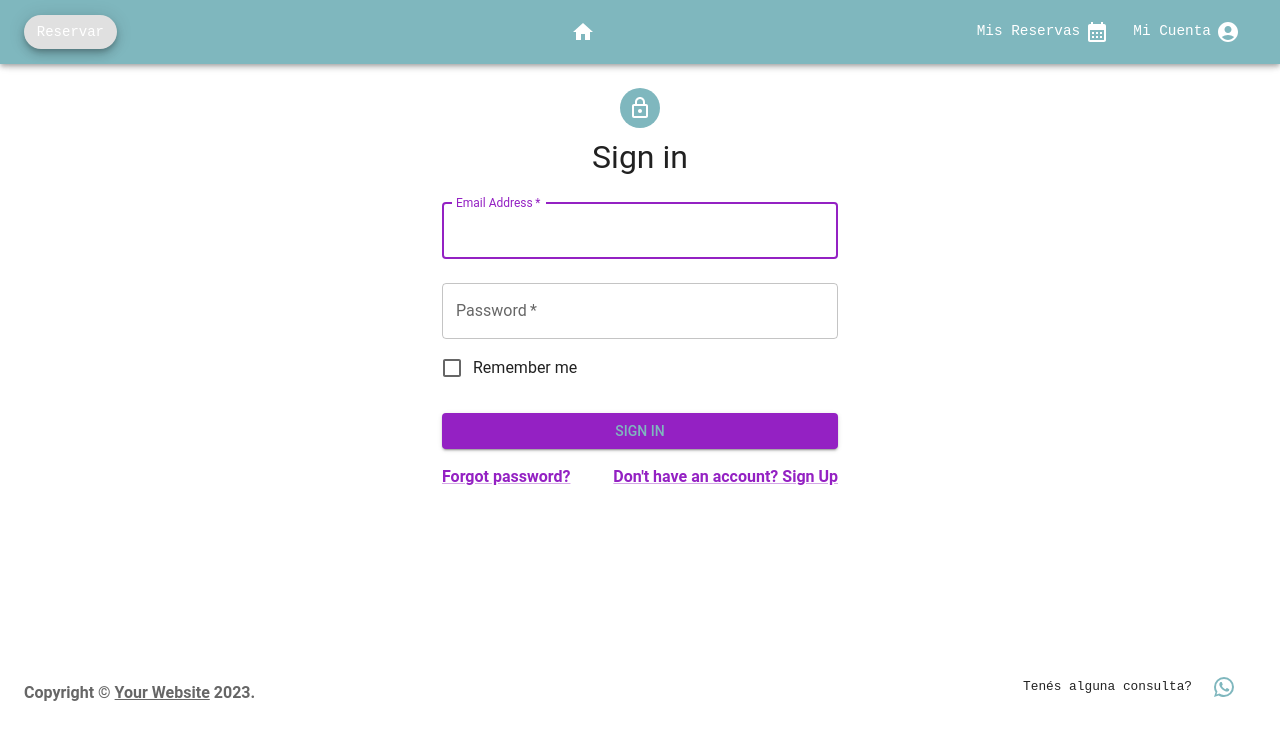
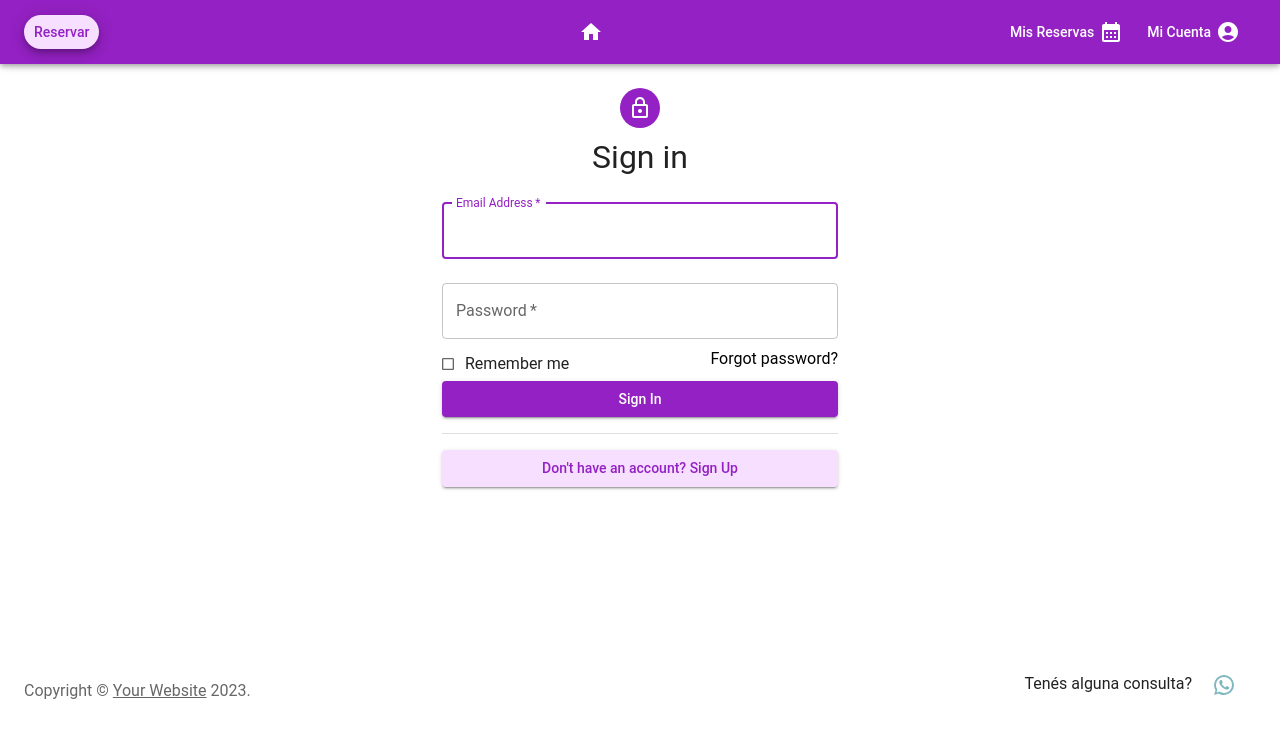
Before and after one commit to javiertrombetta/p5-front-mi-turno, a Next.js app: page /login in a window 1280 px wide. Shown: the top 740 px of the page. Built offline with nearby package versions, Linux system fonts and the light colour scheme.

Commit message:
login&register

```diff
--- a/src/app/reservation/details/page.jsx
+++ b/src/app/reservation/details/page.jsx
@@ -1,9 +1,10 @@
 // pages/reservation/index.js
 import React from "react";
-import Navbar from "../../../components/Navbarzzz";
+import Navbar from "@/commons/Navbar";
 import Thanks from "../../../components/ReservationThanks";
 import ReservationDetails from "../../../components/ReservationDetails";
 import { Box, Card, Container, Divider } from "@mui/material";
+import Footer from "@/commons/Footer";
 
 export default function ReservationPage() {
   return (
@@ -20,6 +21,7 @@ export default function ReservationPage() {
           </Box>
         </Card>
       </Container>
+      <Footer />
     </>
   );
 }
--- a/src/app/reservation/page.jsx
+++ b/src/app/reservation/page.jsx
@@ -1,10 +1,14 @@
 import { Container } from "@mui/material";
 import Checkout from "../../components/Checkout";
+import Navbar from "@/commons/Navbar";
+import Footer from "@/commons/Footer";
 
 const Reservation = () => {
   return (
     <Container maxWidth="lg">
+      <Navbar />
       <Checkout />
+      <Footer />
     </Container>
   );
 };
--- a/src/commons/Footer.jsx
+++ b/src/commons/Footer.jsx
@@ -9,7 +9,7 @@ import { Button } from "@mui/material";
 
 function Copyright() {
   return (
-    <Typography variant="body2" color="text.secondary">
+    <Typography variant="body1" color="text.secondary">
       {"Copyright © "}
       <Link color="inherit" href="https://mui.com/">
         Your Website
@@ -46,13 +46,10 @@ export default function Footer() {
         component="footer"
         sx={{ mt: "auto", display: "flex", marginLeft: "0" }}
       >
-        <Container
-          maxWidth="sm"
-          sx={{ py: 3, fontFamily: "monospace", fontSize: "0.8rem" }}
-        >
+        <Container maxWidth="sm" sx={{ py: 3 }}>
           Tenés alguna consulta?
           <Button>
-            <WhatsAppIcon color="tertiary" />
+            <WhatsAppIcon sx={{ color: "#7FB7BE" }} />
           </Button>
         </Container>
       </Box>
--- a/src/commons/Navbar.jsx
+++ b/src/commons/Navbar.jsx
@@ -16,7 +16,7 @@ function Navbar() {
   return (
     <Box sx={{ marginBottom: "5rem" }}>
       <CssBaseline />
-      <AppBar component="nav" sx={{ backgroundColor: "tertiary.main" }}>
+      <AppBar component="nav" sx={{ backgroundColor: "primary.main" }}>
         <Toolbar sx={{ display: "flex", justifyContent: "space-between" }}>
           <IconButton
             color="inherit"
@@ -28,14 +28,11 @@ function Navbar() {
             variant="extended"
             size="small"
             sx={{
-              color: "#fff",
+              padding: "10px",
               textTransform: "capitalize",
-              padding: "0.8rem",
-              fontFamily: "monospace",
-              "&:hover": {
-                backgroundColor: "#fff",
-                color: "tertiary.main",
-              },
+              bgcolor: "primary.light",
+              color: "primary.main",
+              ":hover": { bgcolor: "primary.dark", color: "white" },
             }}
           >
             {navItems[2]}
@@ -60,8 +57,6 @@ function Navbar() {
                 marginRight: "0.5rem",
                 color: "#fff",
                 textTransform: "capitalize",
-                fontFamily: "monospace",
-                fontSize: "0.9rem",
               }}
             >
               {navItems[0]}
@@ -81,8 +76,6 @@ function Navbar() {
                 marginRight: "0.5rem",
                 color: "#fff",
                 textTransform: "capitalize",
-                fontFamily: "monospace",
-                fontSize: "0.9rem",
               }}
             >
               {navItems[1]}
--- a/src/components/Checkout.jsx
+++ b/src/components/Checkout.jsx
@@ -121,7 +121,6 @@ export default function Checkout() {
             </React.Fragment>
           )}
         </Paper>
-        <Copyright />
       </Container>
     </React.Fragment>
   );
--- a/src/components/Login.jsx
+++ b/src/components/Login.jsx
@@ -12,6 +12,7 @@ import Box from "@mui/material/Box";
 import LockOutlinedIcon from "@mui/icons-material/LockOutlined";
 import Typography from "@mui/material/Typography";
 import Container from "@mui/material/Container";
+import { Divider } from "@mui/material";
 
 // TODO remove, this demo shouldn't need to reset the theme.
 
@@ -36,7 +37,7 @@ export default function SignIn() {
           alignItems: "center",
         }}
       >
-        <Avatar sx={{ m: 1, bgcolor: "tertiary.main" }}>
+        <Avatar sx={{ m: 1, bgcolor: "primary.main" }}>
           <LockOutlinedIcon />
         </Avatar>
         <Typography component="h1" variant="h5">
@@ -63,38 +64,56 @@ export default function SignIn() {
             id="password"
             autoComplete="current-password"
           />
-          <FormControlLabel
-            control={<Checkbox value="remember" color="tertiary" />}
-            label="Remember me"
-          />
+          <Box sx={{ display: "flex", justifyContent: "space-between" }}>
+            <Typography>
+              <FormControlLabel
+                control={
+                  <Checkbox value="remember" color="primary" size="body2" />
+                }
+                label="Remember me"
+              />
+            </Typography>
+
+            <Link
+              href="#"
+              variant="body1"
+              sx={{ color: "black", textDecoration: "none" }}
+            >
+              Forgot password?
+            </Link>
+          </Box>
+
           <Button
             type="submit"
             fullWidth
             variant="contained"
+            color="primary"
             sx={{
-              mt: 3,
-              mb: 2,
-              color: "tertiary.main",
-              "&:hover": {
-                backgroundColor: "tertiary.main",
-                color: "#fff",
-              },
+              textTransform: "capitalize",
+              color: "white",
+              ":hover": { bgcolor: "primary.dark", color: "white" },
             }}
           >
             Sign In
           </Button>
-          <Grid container>
-            <Grid item xs>
-              <Link href="#" variant="body2">
-                Forgot password?
-              </Link>
-            </Grid>
-            <Grid item>
-              <Link href="/register" variant="body2">
-                {"Don't have an account? Sign Up"}
-              </Link>
-            </Grid>
-          </Grid>
+          <Divider sx={{ marginBottom: "1rem", marginTop: "1rem" }} />
+          <Link href="/register">
+            <Button
+              fullWidth
+              variant="contained"
+              sx={{
+                textTransform: "initial",
+                bgcolor: "primary.light",
+                color: "primary.main",
+                ":hover": {
+                  bgcolor: "primary.dark",
+                  color: "white",
+                },
+              }}
+            >
+              Don't have an account? Sign Up
+            </Button>
+          </Link>
         </Box>
       </Box>
     </Container>
```
Also changed, not shown: src/components/SignUp.jsx (+39 -35 lines).
